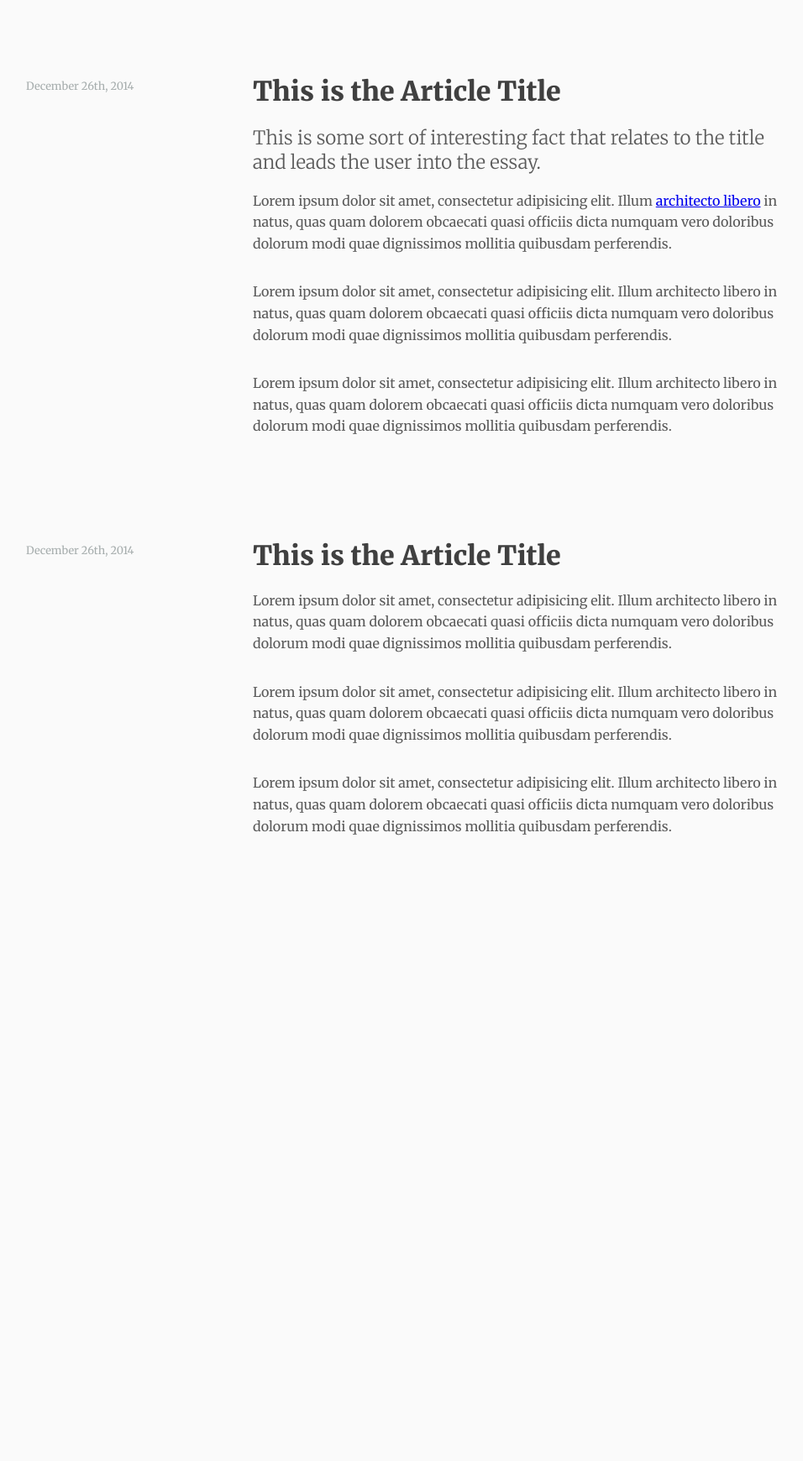
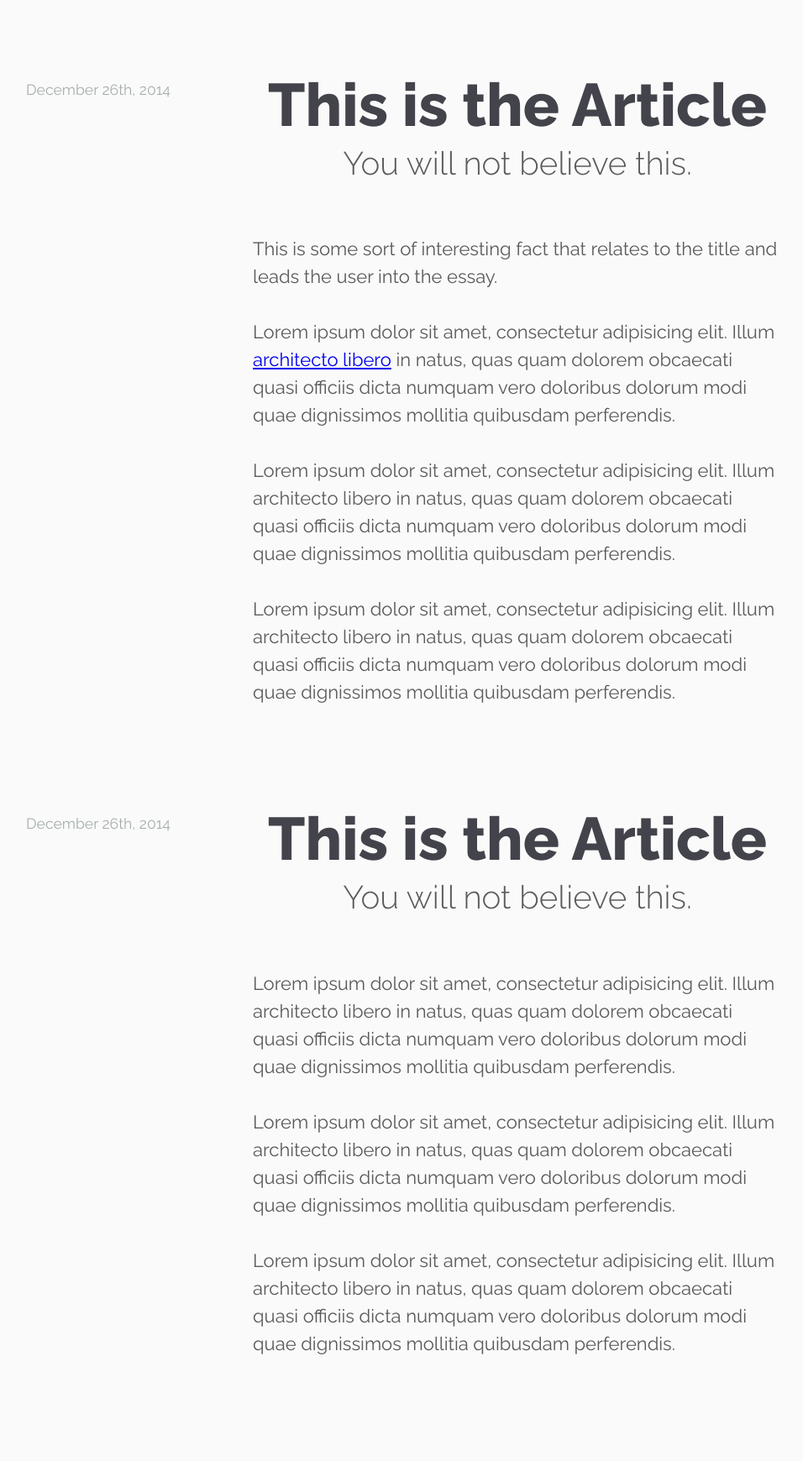
Before and after one commit to lovenick/lovenick.github.io, a Jekyll site: the page template/index.html, which Jekyll copies as it is, in a window 1280 px wide. Shown: the whole page at 84% size, without its empty margins (159-1115 px from the left). Built offline with Jekyll 4.4.1, drawn with Linux system fonts in a browser that asks for light colours; before the commit the page ends 1119 px from its top, so only the background shows below that.

Commit message:
added raleway font

```diff
--- a/template/css/app.css
+++ b/template/css/app.css
@@ -1,28 +1,39 @@
 body {
-  font-family: 'Merriweather', serif;
-  font-size: 16px;
-  line-height: 1.6em;
+  font-family: 'Raleway', sans-serif;
+  font-size: 22px;
+  line-height: 1.5em;
   color: #5a5a5a;
   background-color: #fafafa;
   margin: 0;
   padding: 10vh 4vh;
+  font-smoothing: antialiased;
+  -webkit-font-smoothing: antialiased;
 }
 h1 {
-  font-size: 2em;
-  color: #404040;
+  font-size: 3.25em;
+  color: #43434b;
   font-weight: 800;
-  line-height: 1.2em;
-  margin-top: 0;
-  padding-top: 0;
+  line-height: 1em;
+  margin: 0;
+  padding: 0 0 0.2em 0;
   text-shadow: 0px 1px 0px #fff;
+  text-align: center;
 }
 h2 {
+  font-size: 1.75em;
+  line-height: 1em;
+  font-weight: 300;
+  margin: 0;
+  padding: 0;
+  text-align: center;
+}
+h3 {
   font-size: 1.4em;
-  line-height: 1.3em;
-  font-weight: 300;
+  margin: 0;
+  padding: 0;
 }
 p {
-  margin-bottom: 2em;
+  margin-bottom: 1.5em;
 }
 img {
   width: 100%;
@@ -55,6 +66,12 @@ img {
   max-width: 70%;
   float: right;
   margin-bottom: 10vh;
+}
+.article .content .title {
+  margin: 0 0 3em 0;
+}
+.article .content p:first-child {
+  font-size: 1.35em;
 }
 @media screen and (max-width: 600px) {
   .article .content {
--- a/template/index.html
+++ b/template/index.html
@@ -6,8 +6,9 @@
 
 	<meta name="viewport" content="width=device-width; initial-scale=1.0; maximum-scale=1.0;">
 
-  <link href='http://fonts.googleapis.com/css?family=Merriweather:400,300,700,900' rel='stylesheet' type='text/css'>
-  <link href='http://fonts.googleapis.com/css?family=Open+Sans:400,700,800' rel='stylesheet' type='text/css'>
+  <link href='http://fonts.googleapis.com/css?family=Raleway:800,400,300' rel='stylesheet' type='text/css'>
+  <!-- <link href='http://fonts.googleapis.com/css?family=Merriweather:400,300,700,900' rel='stylesheet' type='text/css'> -->
+  <!-- <link href='http://fonts.googleapis.com/css?family=Open+Sans:400,700,800' rel='stylesheet' type='text/css'> -->
 	<link rel="stylesheet" href="/template/css/app.css">
 </head>
 <body>
@@ -17,10 +18,16 @@
     	<div class="date">December 26th, 2014</div>
     </div>
     <div class="content">
-    	<h1>This is the Article Title</h1>
-    	<h2>
-    		This is some sort of interesting fact that relates to the title and leads the user into the essay.
-    	</h2>
+
+      <div class="title">
+      	<h1>This is the Article</h1>
+      	<h2>You will not believe this.</h2>
+      </div>
+
+      <p>
+        This is some sort of interesting fact that relates to the title and leads the user into the essay.
+      </p>
+
 	  	<p>
 	  		Lorem ipsum dolor sit amet, consectetur adipisicing elit. Illum <a href="#">architecto libero</a> in natus, quas quam dolorem obcaecati quasi officiis dicta numquam vero doloribus dolorum modi quae dignissimos mollitia quibusdam perferendis.
 	  	</p>
@@ -43,7 +50,10 @@
     	<div class="date">December 26th, 2014</div>
     </div>
     <div class="content">
-    	<h1>This is the Article Title</h1>
+    	<div class="title">
+        <h1>This is the Article</h1>
+        <h2>You will not believe this.</h2>
+      </div>
 	  	<p>
 	  		Lorem ipsum dolor sit amet, consectetur adipisicing elit. Illum architecto libero in natus, quas quam dolorem obcaecati quasi officiis dicta numquam vero doloribus dolorum modi quae dignissimos mollitia quibusdam perferendis.
 	  	</p>
```
Also changed, not shown: template/css/app.styl (+28 -11 lines).
